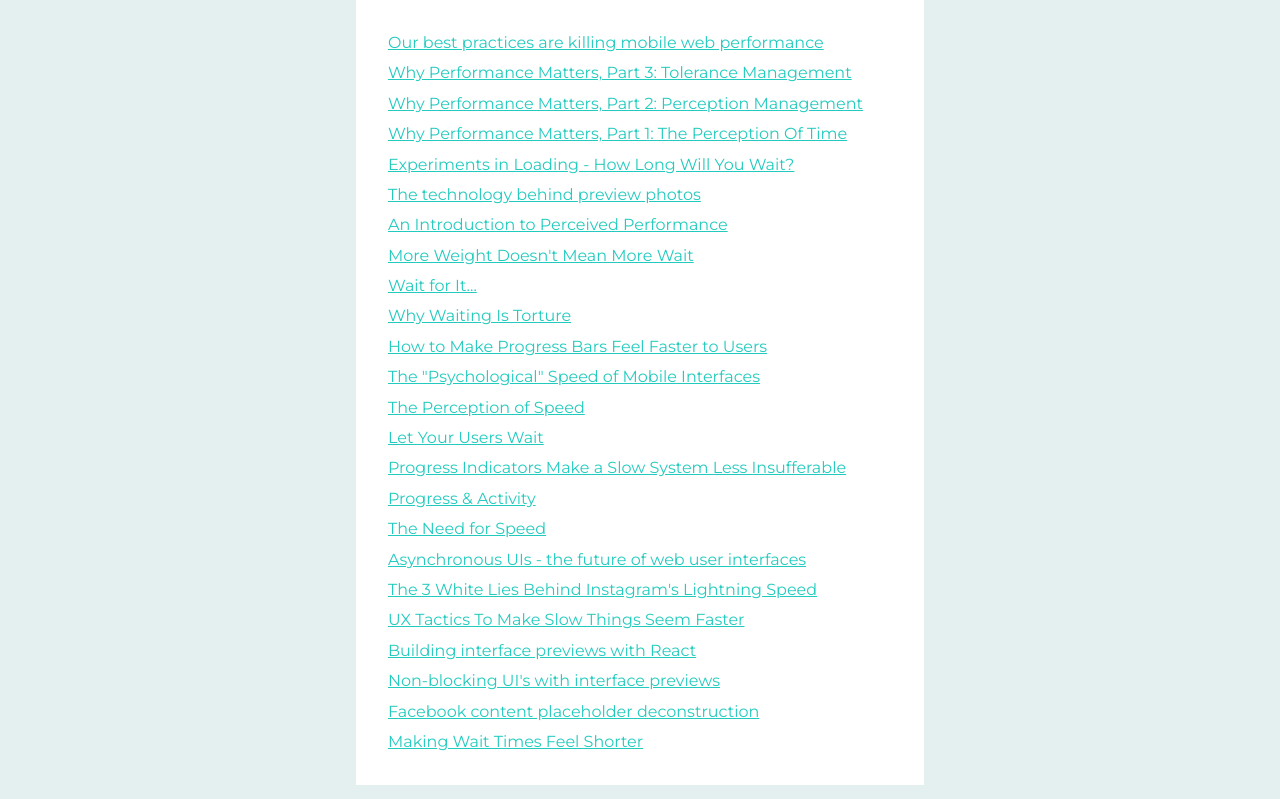
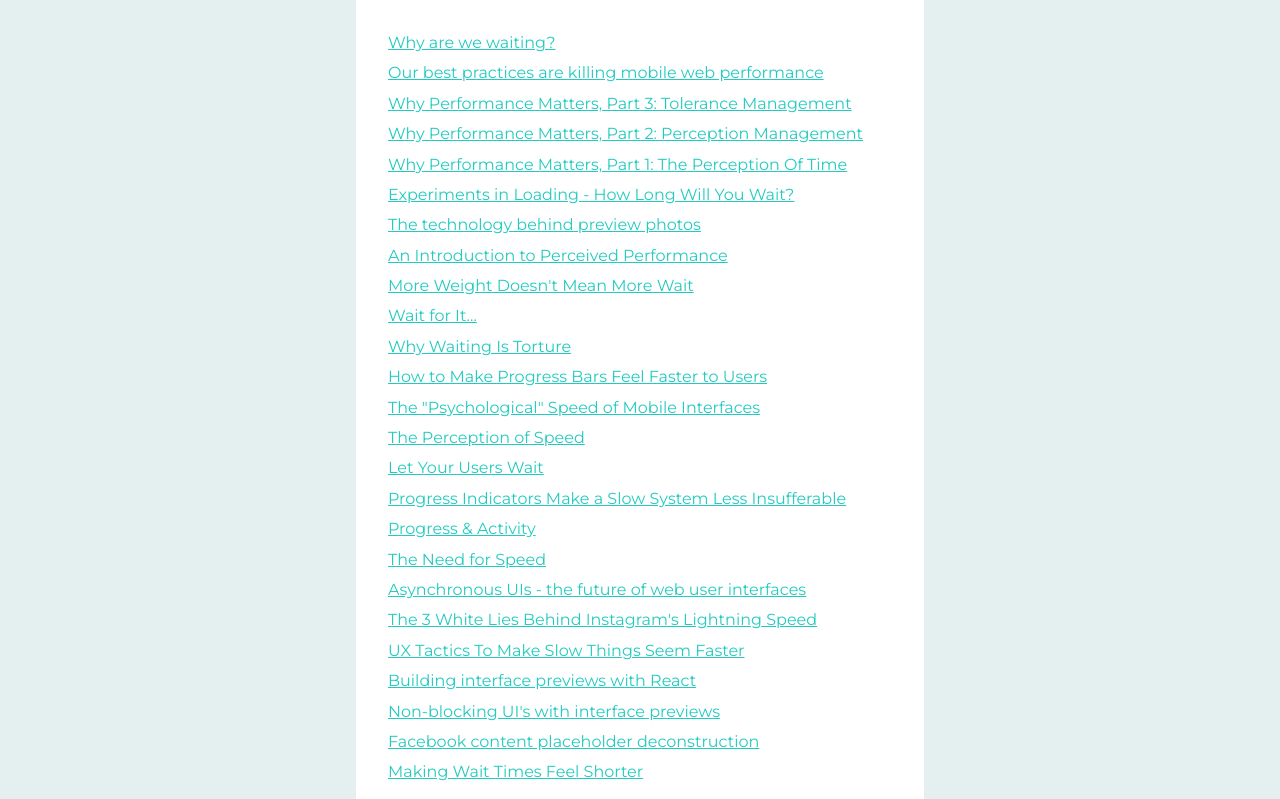
Before and after one commit to zhouzi/awesome-perceived-performance, a website: page index.html in a window 1280 px wide. Shown: the part 299-1098 px from the top of the page. Drawn offline with Linux system fonts and the light colour scheme; some icons are missing.

Commit message:
add Why are we waiting?

```diff
--- a/index.html
+++ b/index.html
@@ -197,6 +197,7 @@ h2 {
 }
 </style></head><body><header class="header"><div class="header-container"><h1><span class="darker">Reactive</span>Design</h1><p>Collection of design insights about perceived speed.</p><ul class="list-inline"><li><a href="https://github.com/zhouzi/reactivedesign" data-icon="octicon-star" data-style="mega" data-count-href="/zhouzi/reactivedesign/stargazers" data-count-api="/repos/zhouzi/reactivedesign#stargazers_count" data-count-aria-label="# stargazers on GitHub" aria-label="Star zhouzi/reactivedesign on GitHub" class="github-button">Star</a></li><li><a href="https://twitter.com/home?status=Collection%20of%20design%20insights%20about%20perceived%20speed%20http%3A%2F%2Fgabinaureche.com%2Freactivedesign%20%23reactive%20%23ux%20%23design%20%23insights%20via%20%40zh0uzi" target="_blank"><span class="icon-twitter"></span>Tweet</a></li></ul></div></header><section class="content"><h2 id="articles">Articles</h2>
 <ul>
+<li><a href="https://www.cxpartners.co.uk/our-thinking/why-are-we-waiting/">Why are we waiting?</a></li>
 <li><a href="http://molily.de/mobile-web-performance/">Our best practices are killing mobile web performance</a></li>
 <li><a href="https://www.smashingmagazine.com/2015/12/performance-matters-part-3-tolerance-management/">Why Performance Matters, Part 3: Tolerance Management</a></li>
 <li><a href="https://www.smashingmagazine.com/2015/11/why-performance-matters-part-2-perception-management/">Why Performance Matters, Part 2: Perception Management</a></li>
```
Also changed, not shown: README.md.
